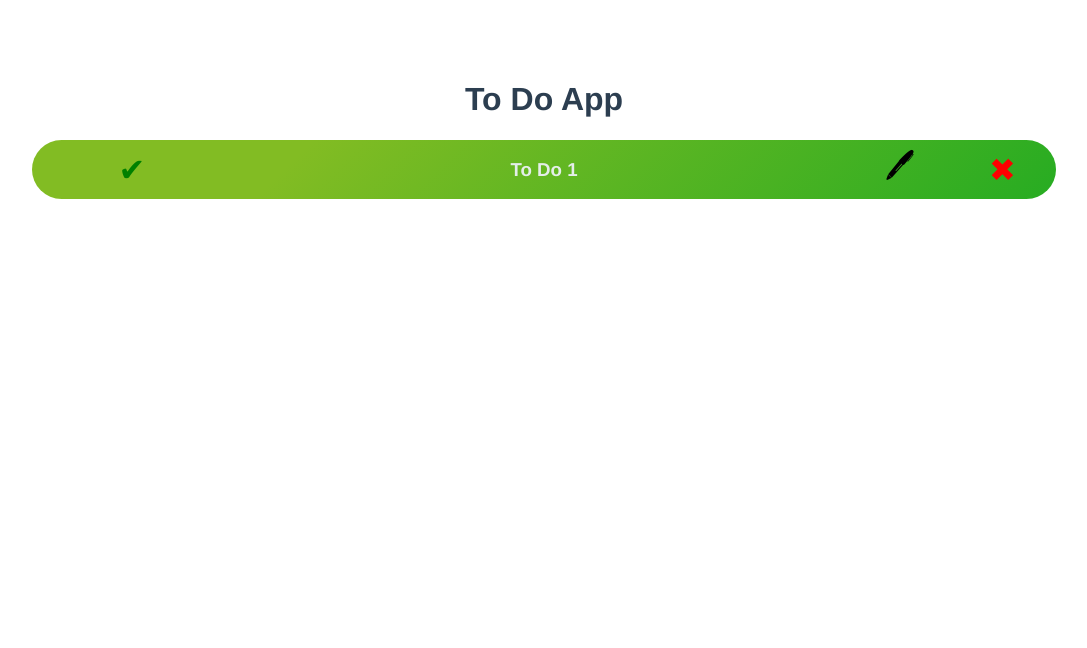
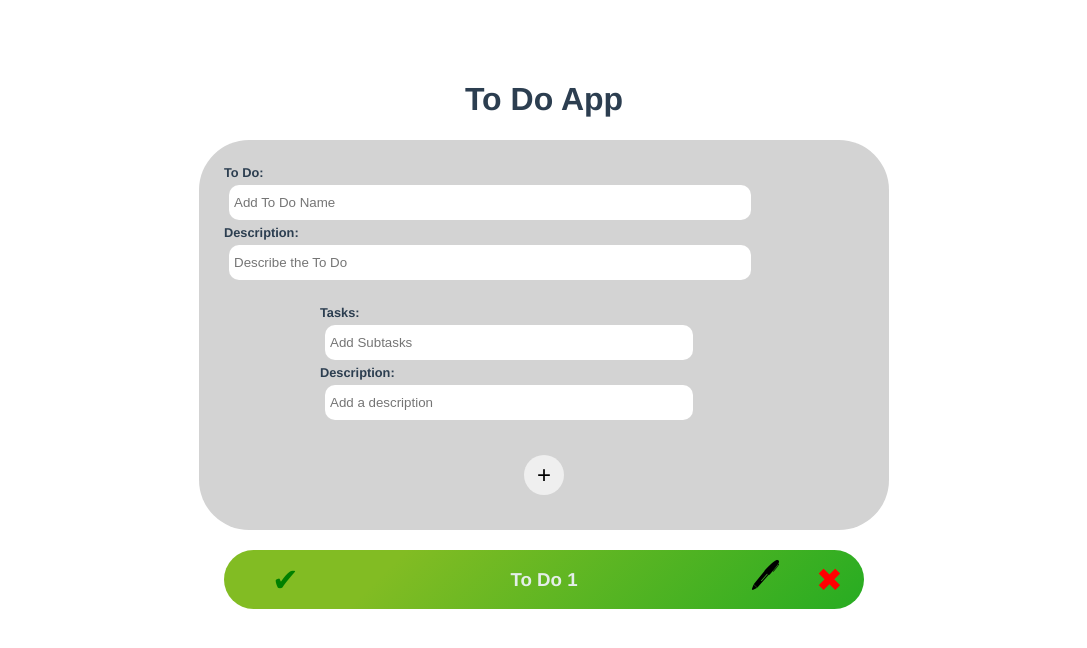
Before and after one commit to Sina-Sche/vue-todo, a Vue app: page / in a window 1280 px wide. Shown: the top 648 px of the page, without its empty margins (96-1183 px from the left). Built offline with nearby package versions, Linux system fonts and the light colour scheme.

Commit message:
Add FormComponent

```diff
--- a/src/App.vue
+++ b/src/App.vue
@@ -1,13 +1,17 @@
 <template>
   <h1>To Do App</h1>
-  <ToDoItem />
+  <div class="app-container">
+    <Form />
+    <ToDoItem />
+  </div>
 </template>
 
 <script>
 import ToDoItem from "./components/ToDoItem";
+import Form from "./components/Form";
 export default {
   name: "App",
-  components: { ToDoItem },
+  components: { Form, ToDoItem },
 };
 </script>
 
@@ -22,5 +26,6 @@
   display: flex;
   flex-direction: column;
   align-items: center;
+  justify-content: center;
 }
 </style>
--- /dev/null
+++ b/src/components/Form.vue
@@ -0,0 +1,70 @@
+<template>
+  <div class="form-container">
+    <form>
+      <label for="todo">To Do:</label>
+      <input id="todo" placeholder="Add To Do Name" />
+
+      <label for="description">Description:</label>
+      <input id="todo-description" placeholder="Describe the To Do" />
+
+      <div class="subtasks">
+        <label for="tasks">Tasks:</label>
+        <input id="tasks" placeholder="Add Subtasks" />
+
+        <label for="task-description">Description:</label>
+        <input id="description" placeholder="Add a description" />
+      </div>
+      <input id="submit" type="submit" value="+" />
+    </form>
+    <div class="form-results"></div>
+  </div>
+</template>
+
+<script>
+export default {
+  name: "Form",
+  data() {
+    return {};
+  },
+};
+</script>
+
+<style>
+form {
+  display: flex;
+  background: lightgray;
+  border-radius: 50px;
+  padding: 25px;
+  display: flex;
+  flex-direction: column;
+  min-width: 50vw;
+  margin: 0 auto 20px;
+  font-size: 0.8rem;
+  text-align: left;
+  font-weight: bold;
+}
+
+#submit {
+  width: 40px;
+  height: 40px;
+  margin: 10px auto;
+  border: none;
+  border-radius: 40px;
+  font-size: 1.5rem;
+}
+input {
+  border: none;
+  width: 80%;
+  margin: 5px;
+  border-radius: 10px;
+  height: 25px;
+  padding: 5px;
+}
+.subtasks {
+  display: flex;
+  flex-direction: column;
+  margin: 20px auto;
+  width: 70%;
+  text-align: left;
+}
+</style>
--- a/src/components/ToDoItem.vue
+++ b/src/components/ToDoItem.vue
@@ -1,8 +1,8 @@
 <template>
   <div class="todo-item">
-    <div class="todo-preview">
+    <div class="todo-preview" @click="toggleSeen">
       <button>✔</button>
-      <h3 @click="toggleSeen">To Do 1</h3>
+      <h3>To Do 1</h3>
       <button class="edit">🖊</button>
       <button class="delete">✖</button>
     </div>
@@ -43,9 +43,10 @@
   background-color: #ffffff;
   background-image: linear-gradient(315deg, #27ac22 0%, #82bc23 74%);
   border-radius: 50px;
-  width: 80vw;
+  max-width: 50vw;
   display: flex;
   flex-direction: column;
+  margin: auto;
 }
 h3 {
   color: #e4eee9;
```
